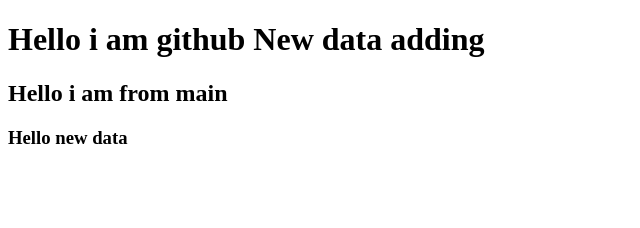
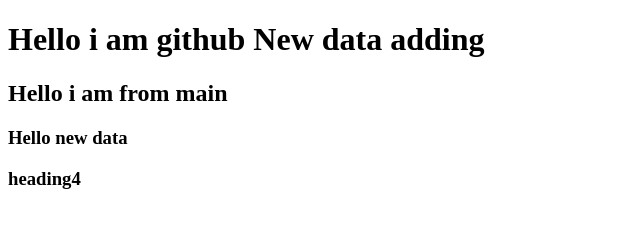
Before and after one commit to techfamabhi/practice-git, a plain HTML site: page index.html in a window 1280 px wide. Shown: the whole page, without its empty margins (0-640 px from the left). Drawn offline with Linux system fonts and the light colour scheme.

Commit message:
heading4

```diff
--- a/index.html
+++ b/index.html
@@ -9,5 +9,6 @@
     <h1>Hello i am github New data adding </h1>
     <h2>Hello i am from main </h2>
     <h3>Hello new data</h3>
+    <h3>heading4</h3>
 </body>
 </html>
```
